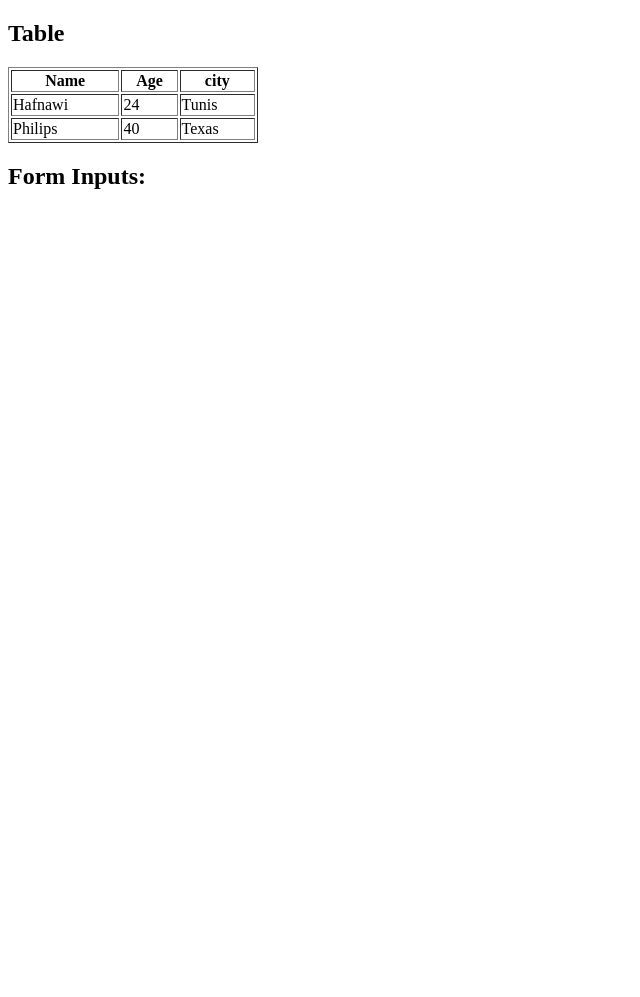
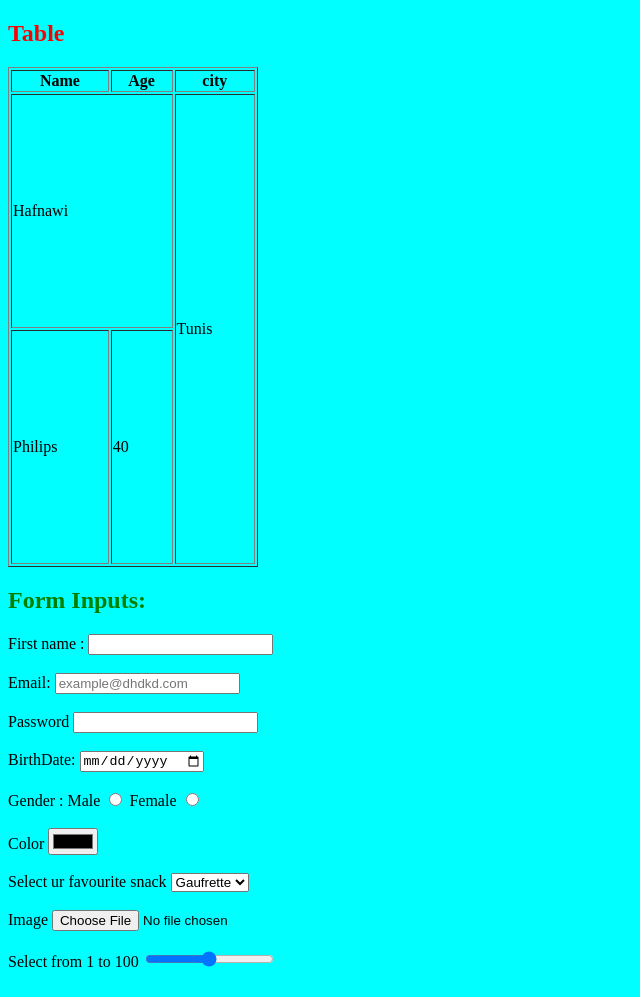
Before and after one commit to AlyNefel/cours-B2-G2, a plain HTML site: page html/form.html in a window 1280 px wide. Shown: the whole page, without its empty margins (0-640 px from the left). Before the commit the page ends 800 px from the top, so only its background shows below. Drawn offline with Linux system fonts and the light colour scheme.

Commit message:
second lecturez

```diff
--- a/html/form.html
+++ b/html/form.html
@@ -2,12 +2,18 @@
 <html lang="en">
 <head>
     <meta charset="UTF-8">
+    <link rel="stylesheet" href="style.css">
     <meta name="viewport" content="width=device-width, initial-scale=1.0">
     <title>Form & Table</title>
+    <style>
+        body{
+            background-color: aqua;
+        }
+    </style>
 </head>
 <body>
     <!-- Table :  A structred way to display data-->
-     <h2>Table</h2>
+     <h2 style="color:red">Table</h2>
      <table border="1" width="250px">
         <thead>
         <tr>
@@ -18,23 +24,59 @@
         </thead>
         <tbody>
             <tr>
-                <td>Hafnawi</td>
-                <td>24</td>
-                <td>Tunis</td>
+                <td colspan="2">Hafnawi</td>
+                <!-- <td>24</td> -->
+                <td rowspan="2">Tunis</td>
             </tr>
             <tr>
                 <td>Philips</td>
                 <td>40</td>
-                <td>Texas</td>
+                <!-- <td>Texas</td> -->
             </tr>
 
         </tbody>
      </table>
 
      <!-- Form -->
-      <h2>Form Inputs:</h2>
+      <h2 id="h2s">Form Inputs:</h2>
       <form action="">
+        <!-- text input field -->
+         <label for="">First name :</label>
+         <input type="text" name="" id=""><br><br>
 
+         <!-- email input type -->
+          <label for="">Email:</label>
+          <input placeholder="example@dhdkd.com" type="email" name="" id=""><br><br>
+<!-- password input type  -->
+ <label for="">Password</label>
+ <input required type="password" name="" id=""> <br><br>
+ <!--  Date input -->
+   <label for="">BirthDate:</label>
+   <input type="date" name="" id=""><br><br>
+   <!-- Radio button -->
+    <label for="">Gender :</label>
+    <label for="">Male</label>
+    <input type="radio" name="gdr" id="">
+    <label for="">Female</label>
+    <input type="radio" name="gdr" id=""><br><br>
+    <label for="">Color</label>
+    <input type="color" name="" id=""><br></br>
+    <!-- select input / drop down -->
+     <label for="">Select ur favourite snack</label>
+     <select name="" id="">
+        <option value="">Gaufrette</option>
+        <option value="">Mars</option>
+     </select> <br><br>
+
+     <!-- File upload input  -->
+      <label for="">Image</label>
+      <input type="file" name="" id="">
+      <br><br>
+      <!-- range input -->
+       <label for="">Select from 1 to 100</label>
+       <input type="range" name="" id="">
+       <br><br>
+       <!--  -->
       </form>
 </body>
 </html>
--- /dev/null
+++ b/html/style.css
@@ -0,0 +1,7 @@
+table{
+    height:500px
+}
+
+#h2s{
+    color:green
+}
```
